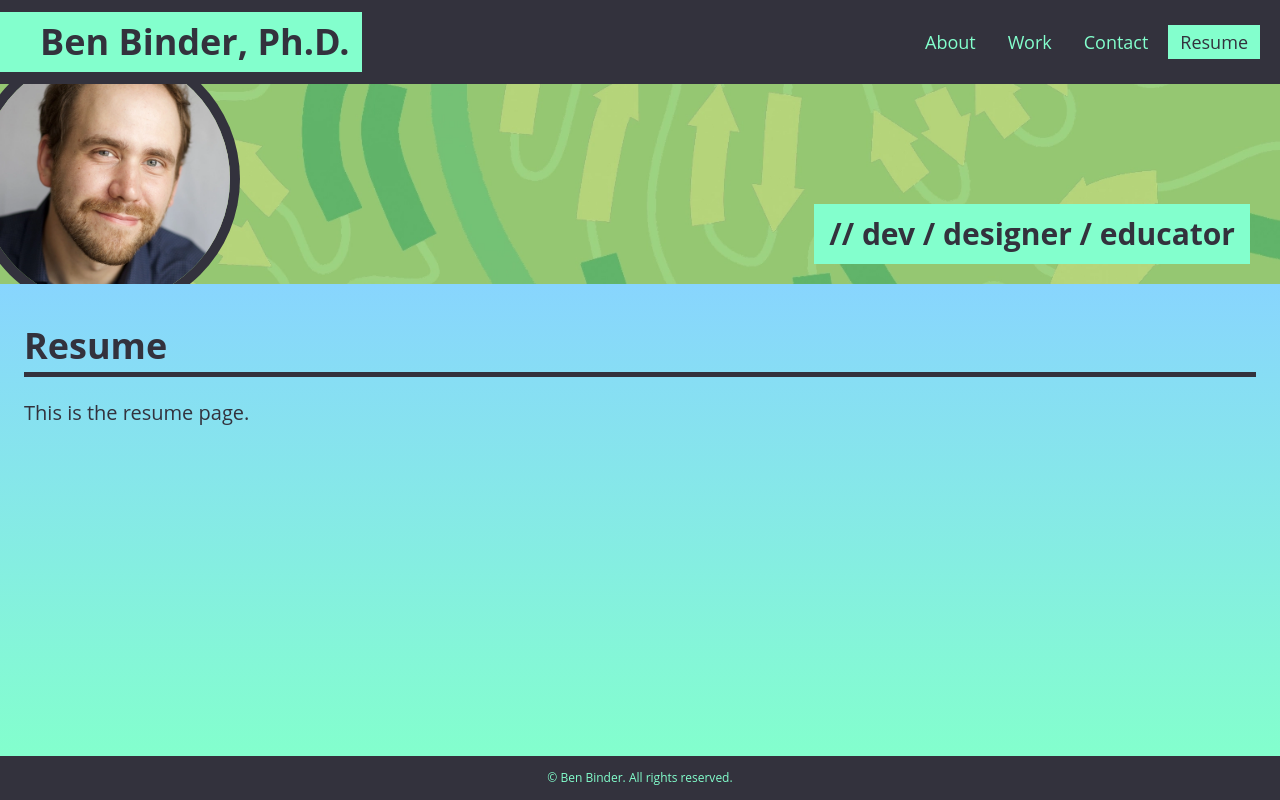
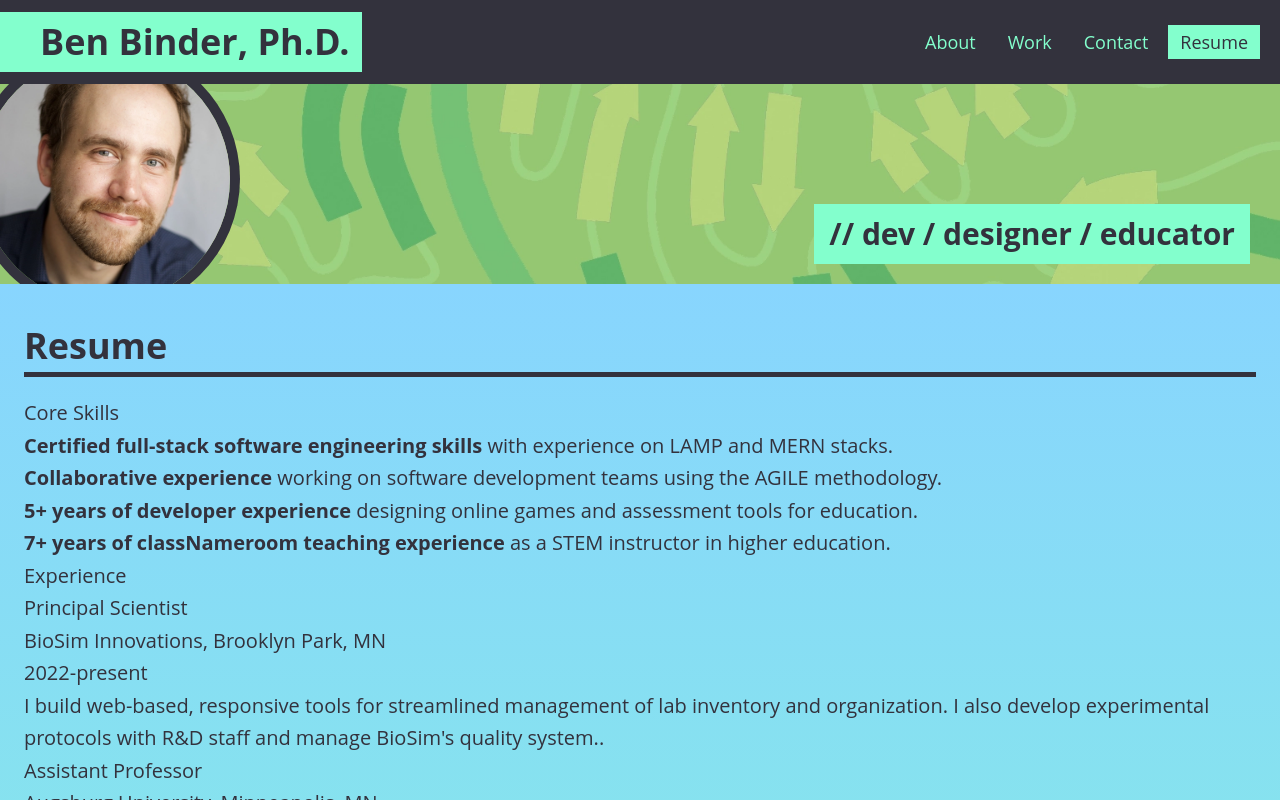
Before and after one commit to binderb/react-dev-portfolio, a React (Create React App) app: page / in a window 1280 px wide. Both pictures are taken after a click on the item "Resume". Shown: the top 800 px of the page. Built offline with nearby package versions, Linux system fonts and the light colour scheme.

Commit message:
Add raw text from resume.

```diff
--- a/src/pages/Resume.js
+++ b/src/pages/Resume.js
@@ -1,7 +1,150 @@
 export default function Resume () {
   return (
-    <div>
-      This is the resume page.
-    </div>
+    <>
+    <section className="main-section" id="core-skills">
+      <h2>Core Skills</h2>
+      <div className="main-content" id="core-skills-content">
+        <ul>
+          <li>
+            <strong>Certified full-stack software engineering skills</strong> with experience on LAMP and MERN stacks.
+          </li>
+          <li>
+            <strong>Collaborative experience</strong> working on software development teams using the AGILE methodology.
+          </li>
+          <li>
+            <strong>5+ years of developer experience</strong> designing online games and assessment tools for education.
+          </li>
+          <li>
+            <strong>7+ years of classNameroom teaching experience</strong> as a STEM instructor in higher education.
+          </li>
+        </ul>
+      </div>
+    </section>
+    {/* Experience */}
+    <section className="main-section" id="experience">
+      <h2>Experience</h2>
+      <div className="main-content" id="experience-content">
+        {/* BioSim */}
+        <div className="experience-box">
+          <div className="experience-item-header">
+            <div className="experience-item-name">
+              Principal Scientist
+              <div className="experience-item-location">BioSim Innovations, Brooklyn Park, MN</div>
+            </div>
+            <div className="experience-item-years">2022-present</div>
+          </div>
+          <div className="experience-item-content">
+            I build web-based, responsive tools for streamlined management of lab inventory and organization. I also develop experimental protocols with R&D staff and manage BioSim's quality system..
+          </div>
+        </div>
+        {/* Augsburg */}
+        <div className="experience-box">
+          <div className="experience-item-header">
+            <div className="experience-item-name">
+              Assistant Professor
+              <div className="experience-item-location">Augsburg University, Minneapolis, MN</div>
+            </div>
+            <div className="experience-item-years">2018-2022</div>
+          </div>
+          <div className="experience-item-content">
+            I designed and taught a wide range of courses, from first-year survey courses to the university's upper-division biochemistry sequence. I specialized in developing interactive educational tools, including web- and app-based demos, games, and practice modules,
+            which can be viewed in my <a className="inline-link" href="index.html">portfolio</a>.
+          </div>
+        </div>
+        {/* Concordia */}
+        <div className="experience-box">
+          <div className="experience-item-header">
+            <div className="experience-item-name">
+              Adjunct Professor
+              <div className="experience-item-location">Concordia University, St. Paul, MN</div>
+            </div>
+            <div className="experience-item-years">2015-2018</div>
+          </div>
+          <div className="experience-item-content">
+            I taught a variety of undergraduate STEM courses at Concordia over several semesters, including Introductory Biology, General Chemistry, Organic Chemistry, and Human Anatomy & Physiology. I also garnered significant experience in curriculum development, designing lesson plans, activities, and laboratories while working closely with full-time Concordia faculty.
+          </div>
+        </div>
+        {/* Postdoc */}
+        <div className="experience-box">
+          <div className="experience-item-header">
+            <div className="experience-item-name">
+              Postdoctoral Fellow
+              <div className="experience-item-location">University of Minnesota, Minneapolis, MN</div>
+            </div>
+            <div className="experience-item-years">2016-2017</div>
+          </div>
+          <div className="experience-item-content">
+            I built and refined new computational models of muscle protein complexes. To facilitate this work, I developed advanced programming skills in a variety of languages, including Python, MATLAB, Tcl/Tk, and JavaScript.
+          </div>
+        </div>
+      </div>
+    </section>
+    {/* Education */}
+    <section className="main-section" id="education">
+      <h2>Education</h2>
+      <div className="main-content" id="experience-content">
+        <div className="education-box">
+          <div className="education-item-header">
+            <div className="education-item-name">
+              Ph.D., Biochemistry, Molecular Biology, and Biophysics
+              <div className="education-item-location">University of Minnesota, Minneapolis, MN</div>
+            </div>
+            <div className="education-item-year">2016</div>
+          </div>
+        </div>
+        <div className="education-box">
+          <div className="education-item-header">
+            <div className="education-item-name">
+              B.A., Chemistry and Mathematics
+              <div className="education-item-location">St. Olaf College, Northfield, MN</div>
+            </div>
+            <div className="education-item-year">2011</div>
+          </div>
+        </div>
+      </div>
+    </section>
+    {/* Awards */}
+    <section className="main-section" id="awards">
+      <h2>Awards</h2>
+      <div className="main-content" id="awards-content">
+        <div className="award-box">
+          <div className="award-item-header">
+            <div className="award-item-name">
+              UofM Coding Bootcamp Certificate
+              <div className="award-item-location">University of Minnesota, Minneapolis, MN</div>
+            </div>
+            <div className="award-item-year">Expected Feb 2023</div>
+          </div>
+        </div>
+        <div className="award-box">
+          <div className="award-item-header">
+            <div className="award-item-name">
+              CTL Scholarship Grant for interactive content development
+              <div className="award-item-location">Augsburg University, Minneapolis, MN</div>
+            </div>
+            <div className="award-item-year">2022</div>
+          </div>
+        </div>
+        <div className="award-box">
+          <div className="award-item-header">
+            <div className="award-item-name">
+              Training Research Educators in Minnesota IRACDA Fellowship
+              <div className="award-item-location">University of Minnesota, Minneapolis, MN</div>
+            </div>
+            <div className="award-item-year">2017</div>
+          </div>
+        </div>
+        <div className="award-box">
+          <div className="award-item-header">
+            <div className="award-item-name">
+              Cyrus Barnum Teaching Award
+              <div className="award-item-location">University of Minnesota, Minneapolis, MN</div>
+            </div>
+            <div className="award-item-year">2015</div>
+          </div>
+        </div>
+      </div>
+    </section>
+    </>
   )
 }
```
